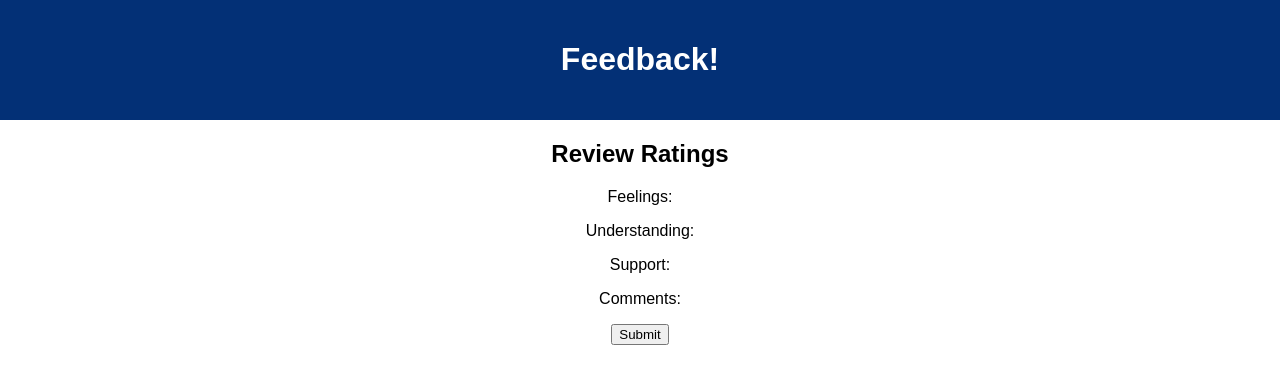
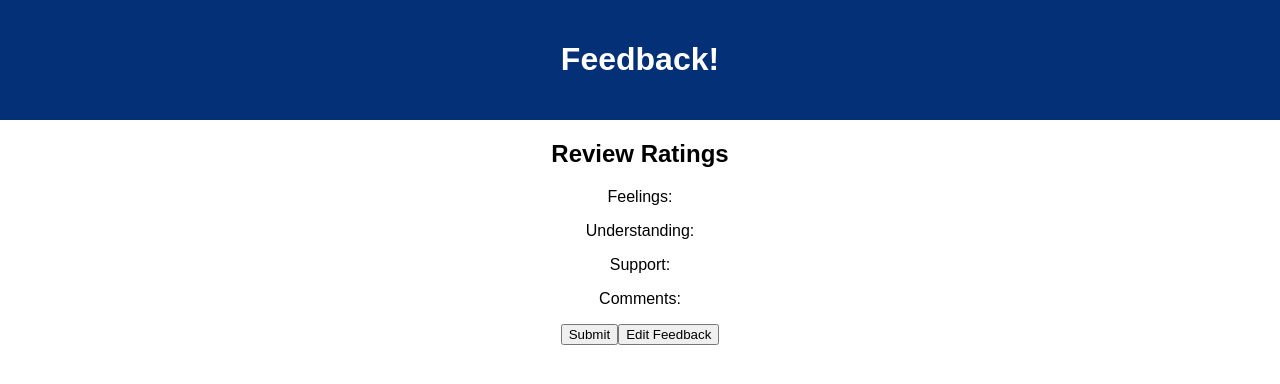
Before and after one commit to SarahTech-alt/weekend-project-feedback-loop, a React (Create React App) app: page /#/review in a window 1280 px wide. Shown: the top 384 px of the page. Built offline with nearby package versions, Linux system fonts and the light colour scheme.

Commit message:
Added edit feedback button to allow user to go back and change values.

```diff
--- a/src/components/ReviewFeedback/ReviewFeedback.jsx
+++ b/src/components/ReviewFeedback/ReviewFeedback.jsx
@@ -7,6 +7,10 @@ function ReviewFeedback() {
         // access the feedbackObject from the store
         const feedback = useSelector(store => store.feedbackRatings)
         const history = useHistory();
+
+    const goBack = () => {
+        history.push('/feeling');
+    }
 
     const postFeedback = () => {
         event.preventDefault();
@@ -37,6 +41,7 @@ function ReviewFeedback() {
             <p>Support: {feedback.supportRating}</p>
             <p> Comments: {feedback.userComment}</p>
             <button onClick={postFeedback}>Submit</button>
+            <button onClick={goBack}>Edit Feedback</button>
         </section>
     );
 }
```
